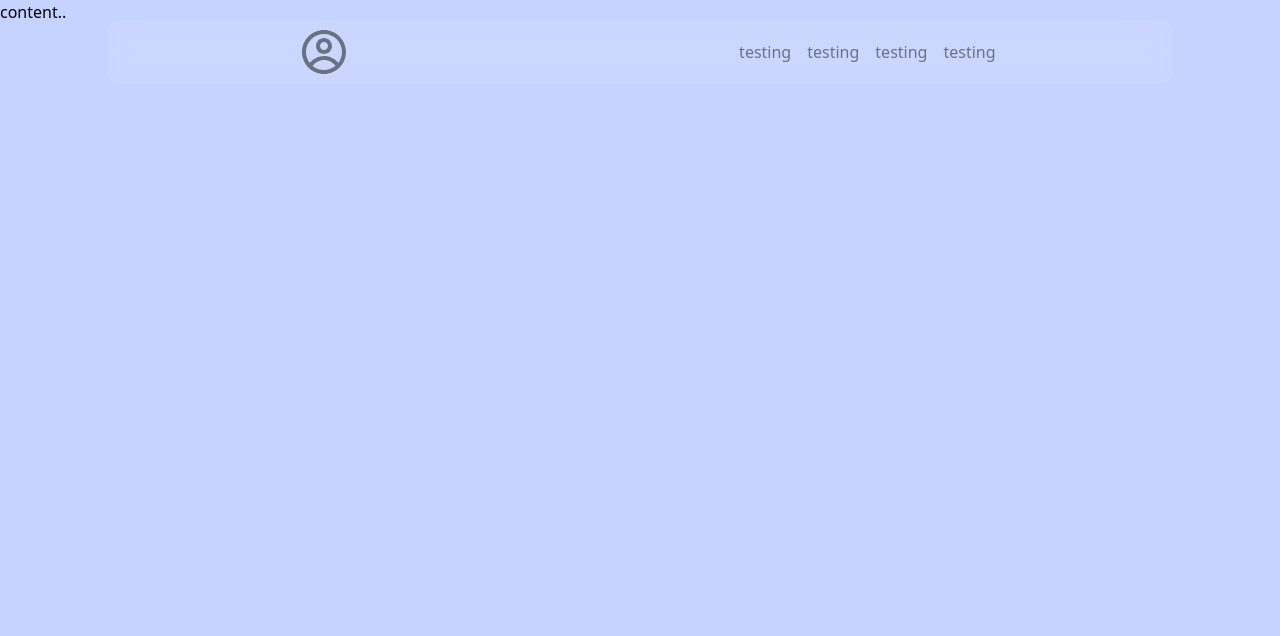
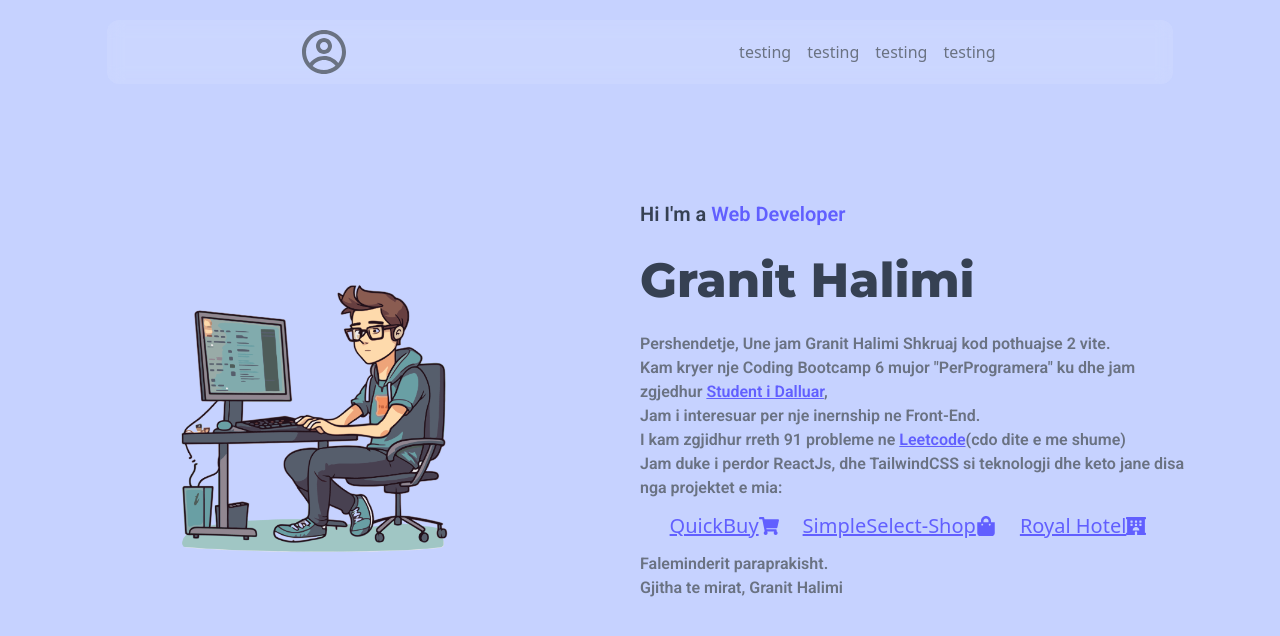
Before and after one commit to granithalimi/portfolio_website, a React (Create React App) app: page / in a window 1280 px wide. Shown: the top 636 px of the page. Built offline with nearby package versions, Linux system fonts and the light colour scheme.

Commit message:
completing design

```diff
--- a/public/index.html
+++ b/public/index.html
@@ -24,6 +24,9 @@
       work correctly both with client-side routing and a non-root public URL.
       Learn how to configure a non-root public URL by running `npm run build`.
     -->
+    <style>
+@import url('https://fonts.googleapis.com/css2?family=Montserrat:ital,wght@0,100..900;1,100..900&family=Roboto:ital,wght@0,100..900;1,100..900&display=swap');
+</style>
     <script src="https://cdn.jsdelivr.net/npm/@tailwindcss/browser@4"></script>
     <title>React App</title>
   </head>
--- a/src/App.js
+++ b/src/App.js
@@ -1,13 +1,23 @@
-import React from "react"
+import  { createContext, useState, React }from "react"
 import { BrowserRouter, Routes, Route } from "react-router-dom"
 import Home from "./Paths/Home.js"
+
+export const ColorContext = createContext();
+
 function App() {
+	  const [dark, setdark] = useState(false)
   return (
-	<BrowserRouter>
+	  <ColorContext.Provider value={[dark, setdark]}>
+	  <BrowserRouter   future={{
+		  v7_startTransition: true,
+		  v7_fetcherPersist: true,
+		  v7_relativeSplatPath: true,
+	  }}>
 	  <Routes>
 	  	<Route element={<Home />} path="/" />
 	  </Routes>
 	</BrowserRouter>
+	  </ColorContext.Provider>
   );
 }
 
--- /dev/null
+++ b/src/Components/Content.js
@@ -0,0 +1,44 @@
+import bg from "../assets/images/image.png"
+import { React, useState, useContext, useRef, useEffect } from 'react'
+import { FaShoppingCart } from "react-icons/fa";
+import { FaShoppingBag } from "react-icons/fa";
+import { FaHotel } from "react-icons/fa";
+import "../assets/style/style.css"
+import { ColorContext } from '../App';
+
+function Content() {
+	const [darkMode, setdarkMode] = useContext(ColorContext)
+  return (
+    <div className="w-full h-full flex justify-center items-center">
+	  <div className="flex items-center justify-center w-1/2 h-screen">
+		<img src={bg} className="w-1/2 image"  />
+	  </div>
+	  <div className="w-1/2 h-screen flex flex-col justify-center pe-20">
+		<h1 className="text-xl roboto text-gray-700">Hi I'm a <span className="text-indigo-500">Web Developer</span></h1>
+		<h1 className="text-5xl text-gray-700 my-7 montserrat">Granit Halimi</h1>
+	  <p className="text-gray-500 roboto">
+	  Pershendetje,
+	  Une jam Granit Halimi Shkruaj kod pothuajse 2 vite. <br />
+	  Kam kryer nje Coding Bootcamp 6 mujor "PerProgramera"
+	  ku dhe jam zgjedhur <a target="_blank" className="underline text-indigo-500 hover:text-blue-700" href={'https://perprogramera.com/studentet-e-dalluar-te-bootcamp-9/'}>Student i Dalluar</a>, <br />
+	  Jam i interesuar per nje inernship ne Front-End. <br />
+	  I kam zgjidhur rreth 91 probleme ne <a target="_blank" className="underline text-indigo-500 hover:text-blue-700" href="https://leetcode.com/_ggranit/">Leetcode</a>(cdo dite e me shume) <br />
+	  Jam duke i perdor ReactJs, dhe TailwindCSS si teknologji dhe keto jane disa nga projektet e mia: <br />
+	  </p>
+	  <div className="w-full flex justify-center gap-6 my-3">
+	  <a target="_blank" className="underline text-indigo-500 hover:text-blue-700 text-xl" href={"https://github.com/granithalimi/quickly"}><div className="flex items-center"><span>QuickBuy</span><FaShoppingCart/></div></a>
+	  <a target="_blank" className="underline text-indigo-500 hover:text-blue-700 text-xl" href={"https://github.com/granithalimi/SimpleSelect-Shop"}><div className="flex items-center"><span>SimpleSelect-Shop</span><FaShoppingBag/></div></a>
+	  <a target="_blank" className="underline text-indigo-500 hover:text-blue-700 text-xl" href={"https://github.com/granithalimi/royal-hotel"}><div className="flex items-center"><span>Royal Hotel</span><FaHotel/></div></a> <br />
+	  </div>
+	  <p className="text-gray-500 roboto">
+	  Faleminderit paraprakisht. <br />
+	  Gjitha te mirat,
+	  Granit Halimi
+	  </p>
+	  </div>
+
+	  </div>
+  )
+}
+
+export default Content
--- a/src/Components/Header.js
+++ b/src/Components/Header.js
@@ -1,15 +1,18 @@
 import { CgProfile } from "react-icons/cg";
+import { useContext } from "react"
+import { ColorContext } from '../App';
 function Header() {
+	const [darkMode, setdarkMode] = useContext(ColorContext)
   return (
 	  <div className="absolute top-5 left-0 right-0 w-full h-16 flex justify-center ">
-	  <div className="w-5/6 h-full backdrop-blur-lg bg-white/10 flex justify-center rounded-xl">
+	  <div className="w-5/6 h-full backdrop-blur-sm bg-white/10 flex justify-center rounded-xl">
 	 	<div className="w-2/3 h-full flex justify-between">
 			<div className="h-full w-20 flex justify-center items-center">
 	  			{/**/}
 	  			<CgProfile className="text-5xl text-gray-500" />
 	  </div>
 			<div className="h-full flex gap-4 text-gray-500">
-	  			<button className="cursor-pointer hover:text-black duration-500">testing</button>
+	  			<button onClick={e => setdarkMode(!darkMode)} className="cursor-pointer hover:text-black duration-500">testing</button>
 	  			<button className="cursor-pointer hover:text-black duration-500">testing</button>
 	  			<button className="cursor-pointer hover:text-black duration-500">testing</button>
 	  			<button className="cursor-pointer hover:text-black duration-500">testing</button>
--- a/src/Paths/Home.js
+++ b/src/Paths/Home.js
@@ -1,9 +1,10 @@
 import Header from "../Components/Header.js"
+import Content from "../Components/Content.js"
 function Home() {
   return (
-	  <div className="bg-indigo-200  w-full h-screen relative">
+	  <div className="bg-indigo-200 w-full h-screen relative">
 	  	<Header />
-	  	content..
+	  	<Content />
 	  </div>
   )
 }
--- /dev/null
+++ b/src/assets/style/style.css
@@ -0,0 +1,17 @@
+.roboto {
+  font-family: "Roboto", sans-serif;
+  font-optical-sizing: auto;
+  font-weight: 600;
+  font-style: normal;
+  font-variation-settings:
+    "wdth" 100;
+}
+
+.montserrat {
+  font-family: "Montserrat", sans-serif;
+  font-optical-sizing: auto;
+  font-weight: 800;
+  font-style: normal;
+}
+.image{
+}
```
Also changed, not shown: src/assets/images/image.png (added).
